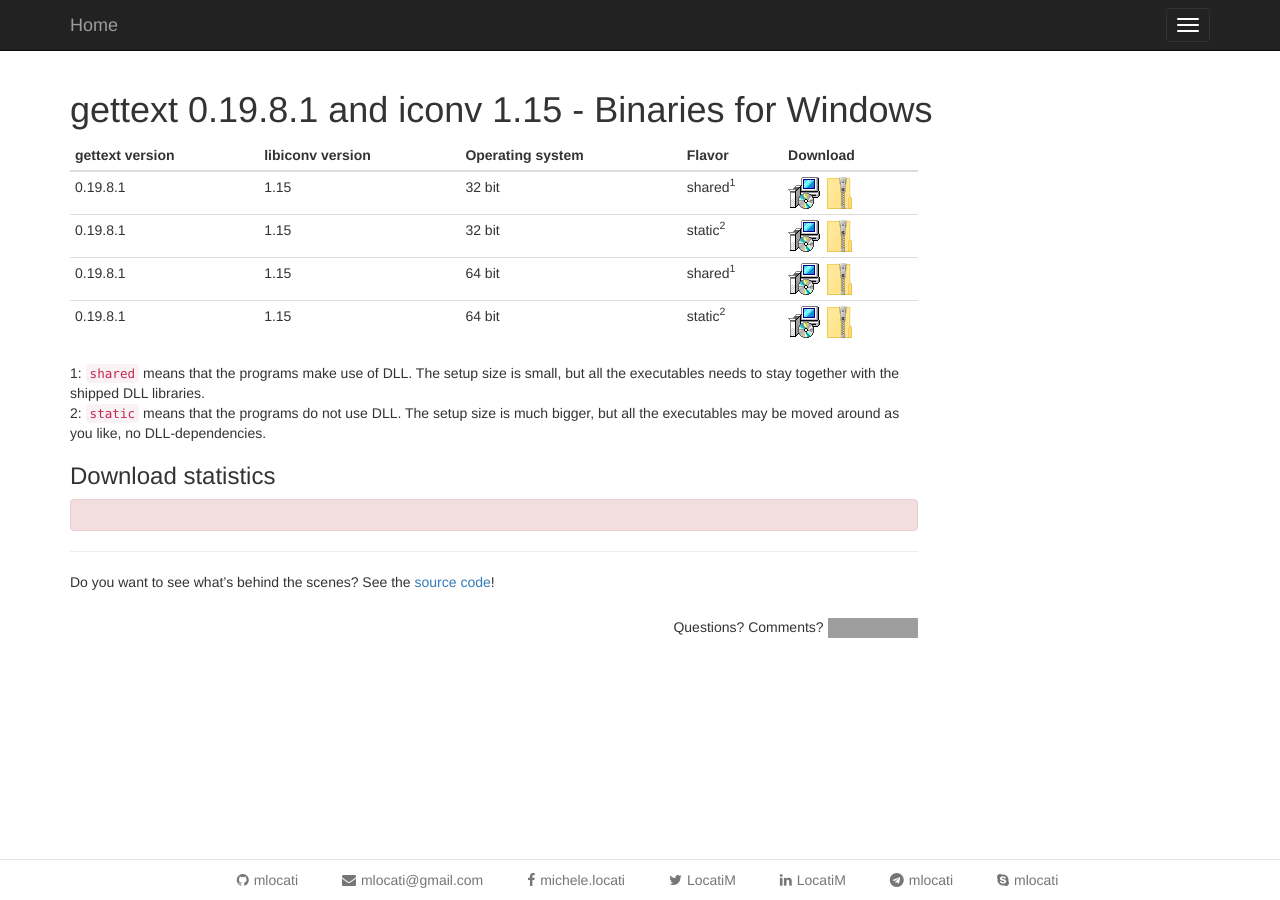
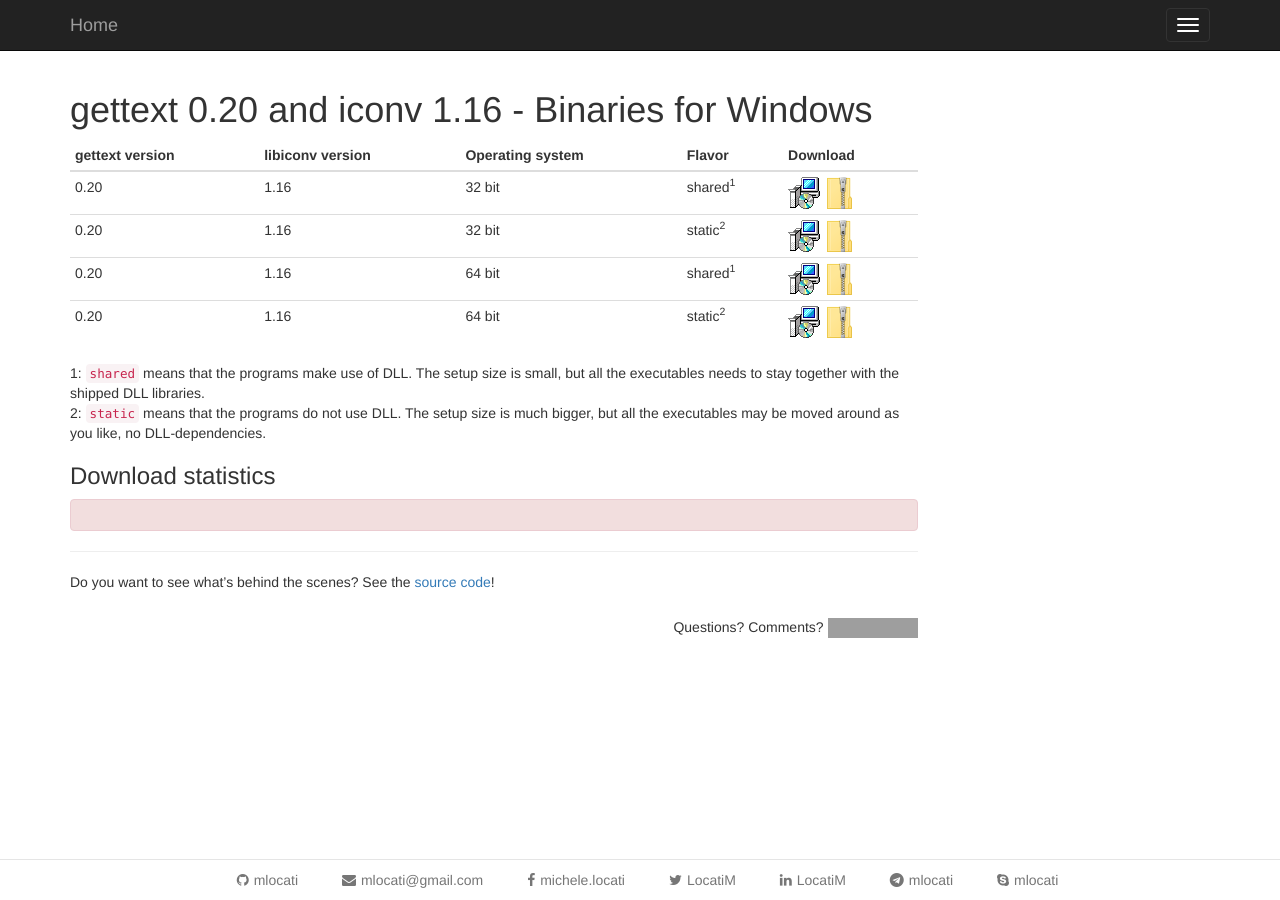
Before and after one commit to mlocati/mlocati.github.io, a Jekyll site: the page built from _articles/gettext-iconv-windows.md, in a window 1280 px wide. Built offline with Jekyll 4.4.1, drawn with Linux system fonts in a browser that asks for light colours; grey boxes are pictures that could not be loaded.

Commit message:
New version of gettext-iconv-windows

```diff
--- a/_articles/gettext-iconv-windows.md
+++ b/_articles/gettext-iconv-windows.md
@@ -1,20 +1,20 @@
 ---
-title:  "gettext 0.19.8.1 and iconv 1.15 - Binaries for Windows"
+title:  "gettext 0.20 and iconv 1.16 - Binaries for Windows"
 description: Download gettext & iconv binaries for Windows - 32 and 64 bits - shared and static.
 redirect_from: "/gettext-iconv-windows"
 redirect_from: "/gettext-iconv-windows/"
 redirect_from: "/gettext-iconv-windows/index.html"
-date: 2016-07-30T20:45:08+02:00
+date: 2019-05-10T13:12:00+02:00
 ---
 
 
 {: .table .table-condensed }
 | gettext version | libiconv version | Operating system | Flavor | Download |
 |-----------------|------------------|------------------|--------|----------|
-| 0.19.8.1 | 1.15 | 32 bit | shared<sup>1</sup> | [![Setup]({{ site.baseurl }}/images/icon-setup.png)](https://github.com/mlocati/gettext-iconv-windows/releases/download/v0.19.8.1-v1.15/gettext0.19.8.1-iconv1.15-shared-32.exe) [![ZIP]({{ site.baseurl }}/images/icon-zip.png)](https://github.com/mlocati/gettext-iconv-windows/releases/download/v0.19.8.1-v1.15/gettext0.19.8.1-iconv1.15-shared-32.zip) |
-| 0.19.8.1 | 1.15 | 32 bit | static<sup>2</sup> | [![Setup]({{ site.baseurl }}/images/icon-setup.png)](https://github.com/mlocati/gettext-iconv-windows/releases/download/v0.19.8.1-v1.15/gettext0.19.8.1-iconv1.15-static-32.exe) [![ZIP]({{ site.baseurl }}/images/icon-zip.png)](https://github.com/mlocati/gettext-iconv-windows/releases/download/v0.19.8.1-v1.15/gettext0.19.8.1-iconv1.15-static-32.zip) |
-| 0.19.8.1 | 1.15 | 64 bit | shared<sup>1</sup> | [![Setup]({{ site.baseurl }}/images/icon-setup.png)](https://github.com/mlocati/gettext-iconv-windows/releases/download/v0.19.8.1-v1.15/gettext0.19.8.1-iconv1.15-shared-64.exe) [![ZIP]({{ site.baseurl }}/images/icon-zip.png)](https://github.com/mlocati/gettext-iconv-windows/releases/download/v0.19.8.1-v1.15/gettext0.19.8.1-iconv1.15-shared-64.zip) |
-| 0.19.8.1 | 1.15 | 64 bit | static<sup>2</sup> | [![Setup]({{ site.baseurl }}/images/icon-setup.png)](https://github.com/mlocati/gettext-iconv-windows/releases/download/v0.19.8.1-v1.15/gettext0.19.8.1-iconv1.15-static-64.exe) [![ZIP]({{ site.baseurl }}/images/icon-zip.png)](https://github.com/mlocati/gettext-iconv-windows/releases/download/v0.19.8.1-v1.15/gettext0.19.8.1-iconv1.15-static-64.zip) |
+| 0.20 | 1.16 | 32 bit | shared<sup>1</sup> | [![Setup]({{ site.baseurl }}/images/icon-setup.png)](https://github.com/mlocati/gettext-iconv-windows/releases/download/v0.20-v1.16/gettext0.20-iconv1.16-shared-32.exe) [![ZIP]({{ site.baseurl }}/images/icon-zip.png)](https://github.com/mlocati/gettext-iconv-windows/releases/download/v0.20-v1.16/gettext0.20-iconv1.16-shared-32.zip) |
+| 0.20 | 1.16 | 32 bit | static<sup>2</sup> | [![Setup]({{ site.baseurl }}/images/icon-setup.png)](https://github.com/mlocati/gettext-iconv-windows/releases/download/v0.20-v1.16/gettext0.20-iconv1.16-static-32.exe) [![ZIP]({{ site.baseurl }}/images/icon-zip.png)](https://github.com/mlocati/gettext-iconv-windows/releases/download/v0.20-v1.16/gettext0.20-iconv1.16-static-32.zip) |
+| 0.20 | 1.16 | 64 bit | shared<sup>1</sup> | [![Setup]({{ site.baseurl }}/images/icon-setup.png)](https://github.com/mlocati/gettext-iconv-windows/releases/download/v0.20-v1.16/gettext0.20-iconv1.16-shared-64.exe) [![ZIP]({{ site.baseurl }}/images/icon-zip.png)](https://github.com/mlocati/gettext-iconv-windows/releases/download/v0.20-v1.16/gettext0.20-iconv1.16-shared-64.zip) |
+| 0.20 | 1.16 | 64 bit | static<sup>2</sup> | [![Setup]({{ site.baseurl }}/images/icon-setup.png)](https://github.com/mlocati/gettext-iconv-windows/releases/download/v0.20-v1.16/gettext0.20-iconv1.16-static-64.exe) [![ZIP]({{ site.baseurl }}/images/icon-zip.png)](https://github.com/mlocati/gettext-iconv-windows/releases/download/v0.20-v1.16/gettext0.20-iconv1.16-static-64.zip) |
 
 1: `shared` means that the programs make use of DLL. The setup size is small, but all the executables needs to stay together with the shipped DLL libraries.
 2: `static` means that the programs do not use DLL. The setup size is much bigger, but all the executables may be moved around as you like, no DLL-dependencies.
```
